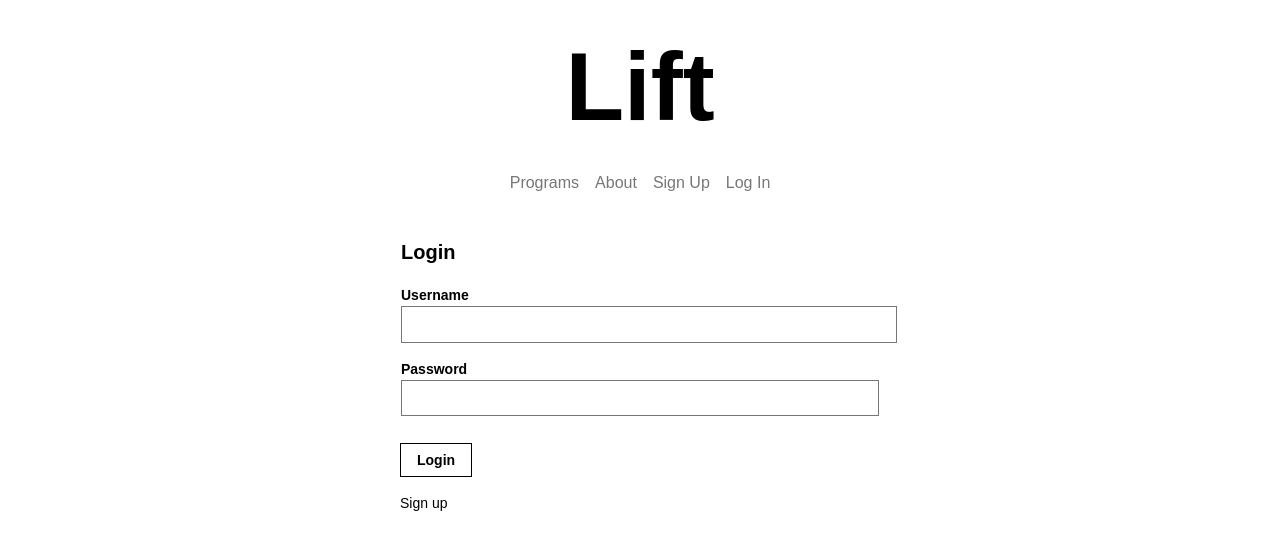
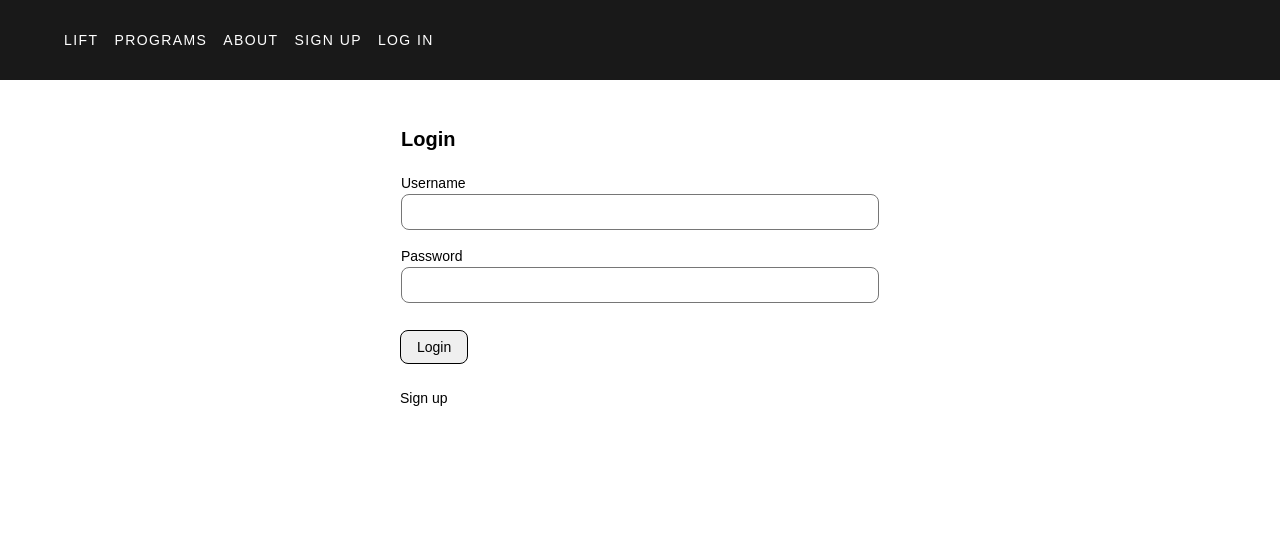
Before and after one commit to teddykoker/lift, a React (Create React App) app in the folder client/: page /login in a window 1280 px wide. Shown: the top 550 px of the page. Built offline with nearby package versions, Linux system fonts and the light colour scheme.

Commit message:
slowly making front end look a little better

```diff
--- a/client/src/components/App.js
+++ b/client/src/components/App.js
@@ -29,11 +29,13 @@ class App extends React.Component {
     return (
       <div>
         <Header />
-        <Switch>
-          <Route exact path="/" component={Home} />
-          <Route path="/login" component={Login} />
-          <Route path="/signup" component={Signup} />
-        </Switch>
+        <div className="pt5 pt6-ns">
+          <Switch>
+            <Route exact path="/" component={Home} />
+            <Route path="/login" component={Login} />
+            <Route path="/signup" component={Signup} />
+          </Switch>
+        </div>
       </div>
     );
   }
--- a/client/src/components/Header.js
+++ b/client/src/components/Header.js
@@ -11,58 +11,40 @@ const mapDispatchToProps = dispatch => ({
   logout: () => dispatch(logout())
 });
 
+const navLinkStyle = "link dim white dib mr3";
+
 class Header extends Component {
   render() {
     const loggedIn = !!this.props.user;
-    if (loggedIn) {
+
     return (
-        <nav className="pa3 pa4-ns">
-          <Link
-            className="link dim black b f1 f-headline-ns tc db mb3 mb4-ns"
-            to="/"
-          >
+      <header className="bg-black-90 fixed w-100 ph3 pv3 pv4-ns ph4-m ph5-l">
+        <nav className="f6 fw4 ttu tracked">
+          <Link className={navLinkStyle} to="/">
             Lift
           </Link>
-          <div className="tc pb3">
-            <Link className="link dim gray f6 f5-ns dib mr3" to="/">
+          <Link className={navLinkStyle} to="/programs">
             Programs
           </Link>
-            <Link className="link dim gray f6 f5-ns dib mr3" to="/">
+          <Link className={navLinkStyle} to="/">
             About
           </Link>
-            <span
-              onClick={() => this.props.logout()}
-              className="link dim gray f6 f5-ns dib mr3"
-            >
+          {loggedIn ? (
+            <span onClick={() => this.props.logout()} className={navLinkStyle}>
               Logout
             </span>
-          </div>
-        </nav>
-      );
-    }
-    return (
-      <nav className="pa3 pa4-ns">
-        <Link
-          className="link dim black b f1 f-headline-ns tc db mb3 mb4-ns"
-          to="/"
-        >
-          Lift
-        </Link>
-        <div className="tc pb3">
-          <Link className="link dim gray f6 f5-ns dib mr3" to="/">
-            Programs
-          </Link>
-          <Link className="link dim gray f6 f5-ns dib mr3" to="/">
-            About
-          </Link>
-          <Link className="link dim gray f6 f5-ns dib mr3" to="/signup">
+          ) : (
+            <React.Fragment>
+              <Link className={navLinkStyle} to="/signup">
                 Sign Up
               </Link>
-          <Link className="link dim gray f6 f5-ns dib" to="/login">
+              <Link className={navLinkStyle} to="/login">
                 Log In
               </Link>
-        </div>
+            </React.Fragment>
+          )}
         </nav>
+      </header>
     );
   }
 }
--- a/client/src/components/Login.js
+++ b/client/src/components/Login.js
@@ -2,6 +2,10 @@ import React, { Component } from "react";
 import api from "../api";
 import { login } from "../actions";
 import { connect } from "react-redux";
+
+const inputStyle = "pa2 input-reset ba bg-transparent br3 w-100";
+const legendStyle = "f4 fw6 ph0 mh0";
+const labelStyle = "db fw4 lh-copy f6";
 
 const mapStateToProps = state => ({ ...state });
 
@@ -27,7 +31,7 @@ class Login extends Component {
     this.props.login(payload);
     if (payload.token) {
       window.localStorage.setItem("jwt", payload.token);
-      api.setToken(payload.token)
+      api.setToken(payload.token);
       this.props.history.push("/");
     }
   };
@@ -40,19 +44,20 @@ class Login extends Component {
         onSubmit={this.onSubmit(username, password)}
       >
         <fieldset className="ba b--transparent ph0 mh0">
-          <legend className="f4 fw6 ph0 mh0">Login</legend>
+          <legend className={legendStyle}>Login</legend>
           <div className="mt3">
-            <label className="db fw6 lh-copy f6">Username</label>
+            <label className={labelStyle}>Username</label>
             <input
-              className="pa2 input-reset ba bg-transparent w-100"
+              className={inputStyle}
+              type="text"
               name="username"
               onChange={this.onChange}
             />
           </div>
           <div className="mv3">
-            <label className="db fw6 lh-copy f6">Password</label>
+            <label className={labelStyle}>Password</label>
             <input
-              className="pa2 input-reset ba bg-transparent w-100"
+              className={inputStyle}
               type="password"
               name="password"
               onChange={this.onChange}
@@ -61,7 +66,7 @@ class Login extends Component {
         </fieldset>
         <div>
           <input
-            className="b ph3 pv2 input-reset ba b--black bg-transparent grow pointer f6 dib"
+            className="input-reset f6 link dim br3 ba ph3 pv2 mb2 dib black bg-lightgray"
             type="submit"
             value="Login"
           />
--- a/client/src/components/Signup.js
+++ b/client/src/components/Signup.js
@@ -2,6 +2,10 @@ import React, { Component } from "react";
 import api from "../api";
 import { signup } from "../actions";
 import { connect } from "react-redux";
+
+const inputStyle = "pa2 input-reset ba bg-transparent br3 w-100";
+const legendStyle = "f4 fw6 ph0 mh0";
+const labelStyle = "db fw4 lh-copy f6";
 
 const mapStateToProps = state => ({ ...state });
 
@@ -40,19 +44,20 @@ class Signup extends Component {
         onSubmit={this.onSubmit(username, password)}
       >
         <fieldset className="ba b--transparent ph0 mh0">
-          <legend className="f4 fw6 ph0 mh0">Signup</legend>
+          <legend className={legendStyle}>Signup</legend>
           <div className="mt3">
-            <label className="db fw6 lh-copy f6">Username</label>
+            <label className={labelStyle}>Username</label>
             <input
-              className="pa2 input-reset ba bg-transparent w-100"
+              type="text"
+              className={inputStyle}
               name="username"
               onChange={this.onChange}
             />
           </div>
           <div className="mv3">
-            <label className="db fw6 lh-copy f6">Password</label>
+            <label className={labelStyle}>Password</label>
             <input
-              className="pa2 input-reset ba bg-transparent w-100"
+              className={inputStyle}
               type="password"
               name="password"
               onChange={this.onChange}
@@ -61,7 +66,7 @@ class Signup extends Component {
         </fieldset>
         <div>
           <input
-            className="b ph3 pv2 input-reset ba b--black bg-transparent grow pointer f6 dib"
+            className="input-reset f6 link dim br3 ba ph3 pv2 mb2 dib black bg-lightgray"
             type="submit"
             value="Signup"
           />
```
Lines whose indentation alone changed are shown as unchanged.
